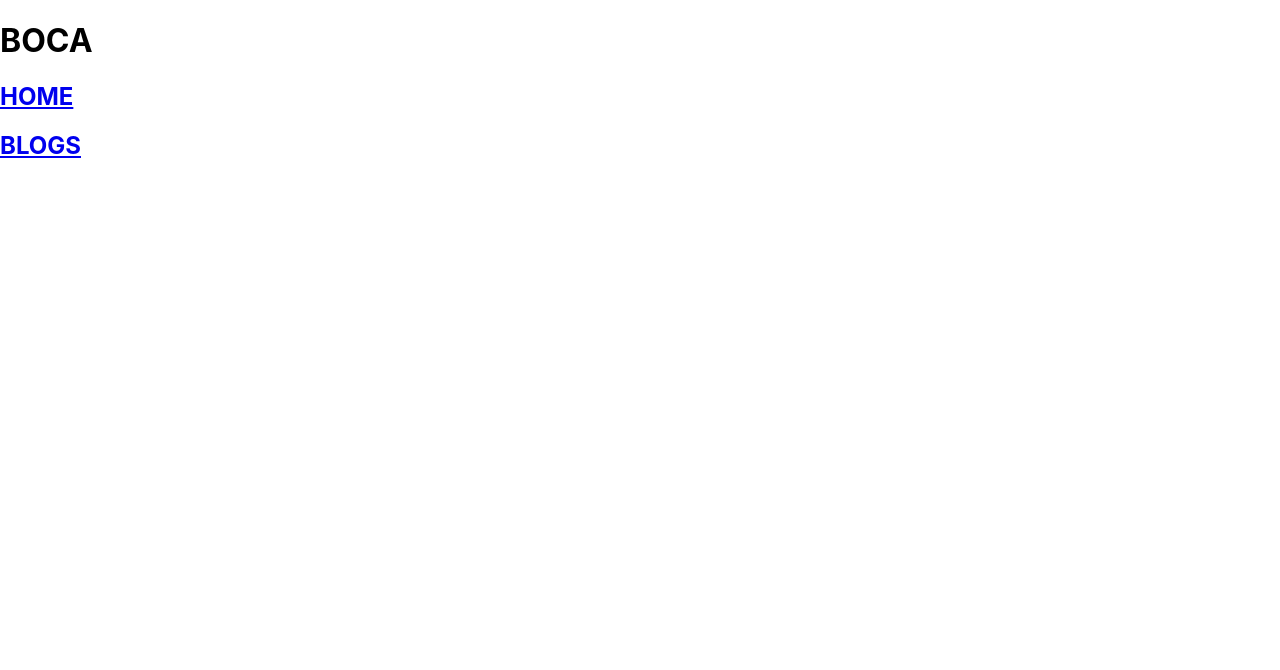
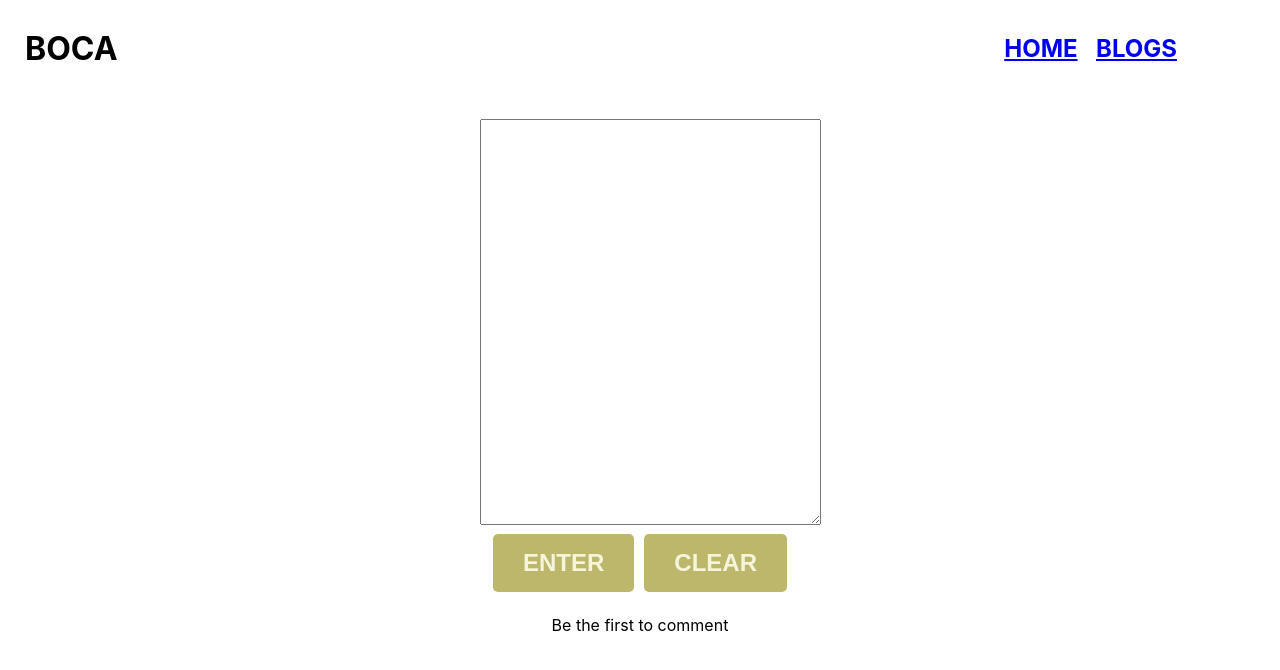
Before and after one commit to KFernandez1988/boca_client, a React (Create React App) app: page /blogs/1 in a window 1280 px wide. Shown: the top 670 px of the page. Built offline with nearby package versions, Linux system fonts and the light colour scheme; no server answers.

Commit message:
adding blogDetails comments and some design

```diff
--- a/src/App.css
+++ b/src/App.css
@@ -1,3 +1,19 @@
+header {
+  width: 90%;
+  display: flex;
+  flex-flow: row wrap;
+  justify-content: space-between;
+  padding: 8px 25px;
+}
+
+header nav {
+  width: 15%;
+  display: flex;
+  flex-flow: row wrap;
+  justify-content: space-between;
+  align-items: center;
+}
+
 .App {
   text-align: center;
 }
--- /dev/null
+++ b/src/components/organisms/Comments/index.css
@@ -0,0 +1,17 @@
+form .btns {
+    width: 100%;
+    padding: 0;
+    margin: 0 auto;
+}
+
+form .btns > * {
+    padding: 15px 30px;
+    margin: 5px;
+    border: none;
+    border-radius: 5px;
+    font-size: 24px;
+    font-weight: 700;
+    text-align: center;
+    background-color: darkkhaki;
+    color: beige;
+}
--- a/src/components/organisms/Comments/index.tsx
+++ b/src/components/organisms/Comments/index.tsx
@@ -1,15 +1,34 @@
+import "./index.css"
+
+import axios from 'axios';
 import * as React from 'react';
+import { useParams } from 'react-router-dom';
 
 export interface ICommentsProps {
 }
 
 export function Comments (props: ICommentsProps) {
+  const commentRef = React.useRef<any>();
+  const {id} = useParams()
+
+  const onSubmit = (e: any) => {
+    e.preventDefault();
+
+    axios.post('', {
+        blogId: id,
+        comment: commentRef.current.value
+    });
+
+    commentRef.current.value = "";
+  }
+
+
   return (
     <div>
 
-        <form action="">
-            <textarea name="" id="" cols={30} rows={50}></textarea>
-            <div>
+        <form >
+            <textarea ref={commentRef} name="" id="" cols={40} rows={30}></textarea>
+            <div className="btns">
                 <input type="submit" value="ENTER" />
                 <input type="reset" value="CLEAR" />
             </div>
--- a/src/components/pages/Blogs/index.tsx
+++ b/src/components/pages/Blogs/index.tsx
@@ -39,14 +39,15 @@ export default function Blogs (props: IBlogsProps) {
 
 blogsDisplay = blogs.map( (b) =>  {
   return (<li key={b.id}>
+    <Link to={`/blogs/${b.id}`}>
       <div>
         <header>
           <h1>{b.title}</h1>
         </header>
         <main>
-          <h3>help</h3>
         </main>
       </div>
+      </Link>
     </li>)
   })
 
--- a/src/components/pages/BlogsDetails/index.tsx
+++ b/src/components/pages/BlogsDetails/index.tsx
@@ -2,22 +2,33 @@ import axios from 'axios';
 import * as React from 'react';
 import { useParams } from 'react-router-dom';
 
+import { Comments } from '../../organisms/Comments';
+
 export interface IBlogsDetailsProps {
 }
 
+let reRender = true
+
 export function BlogsDetails (props: IBlogsDetailsProps) {
       const [blog, setBlog] = React.useState<any>({});
+      const [comments, setComments] = React.useState<any>([]);
       const { id } = useParams();
 
 
       React.useEffect(() => {
+        console.log(id)
         const getBlog = async () => {
             await axios.get('https://bocaapi.herokuapp.com/blogs/' + id)
-            .then( data => { console.log(data)})
+            .then( res => { setBlog(res.data) }).catch( error => console.log(error))
+        }
+        if(reRender) getBlog();
+
+        return () => {
+            reRender = !reRender;
         }
 
 
-      })
+      }, [blog])
 
 
 
@@ -25,6 +36,12 @@ export function BlogsDetails (props: IBlogsDetailsProps) {
   return (
     <div>
 
+        <h1>{blog.title}</h1>
+        <p>{blog.blog}</p>
+        <Comments />
+
+        { comments.lenth > 0 ? comments : <p>Be the first to comment</p> }
+
     </div>
   );
 }
--- /dev/null
+++ b/src/components/pages/Home/index.css
@@ -0,0 +1,38 @@
+form {
+    width: 320px;
+    margin: 18px auto;
+}
+
+
+form .inputs
+ {
+    display: flex;
+    flex-flow: column nowrap;
+    justify-content: center;
+
+}
+
+form .inputs > * {
+    margin: 8px 35px;
+}
+
+form textarea {
+    height: 400px;
+}
+form .btns {
+    width: 100%;
+    padding: 0;
+    margin: 0 auto;
+}
+
+form .btns > * {
+    padding: 15px 30px;
+    margin: 5px;
+    border: none;
+    border-radius: 5px;
+    font-size: 24px;
+    font-weight: 700;
+    text-align: center;
+    background-color: darkkhaki;
+    color: beige;
+}
--- a/src/components/pages/Home/index.tsx
+++ b/src/components/pages/Home/index.tsx
@@ -1,3 +1,5 @@
+import './index.css'
+
 import axios from 'axios';
 import { useRef } from 'react';
 
@@ -31,12 +33,12 @@ export interface IHomeProps {
 
       <form onSubmit={(e) => submitPost(e)}>
         <h3>Create a Post</h3>
-        <div>
+        <div className='inputs'>
             <input type="text" ref={titleRef} name='title' placeholder="Post Title"/>
             <textarea ref={blogRef} name='blog' placeholder='Enter Blog Body'>
 
             </textarea>
-            <div>
+            <div className='btns'>
                 <input type="reset" value="Cancel" />
                 <input type="submit" value="Submit" />
             </div>
--- a/src/index.css
+++ b/src/index.css
@@ -5,6 +5,11 @@ body {
     sans-serif;
   -webkit-font-smoothing: antialiased;
   -moz-osx-font-smoothing: grayscale;
+  width: 100%;
+  text-align: center;
+  display: flex;
+  flex-flow: column nowrap;
+  justify-content: center;
 }
 
 code {
```
